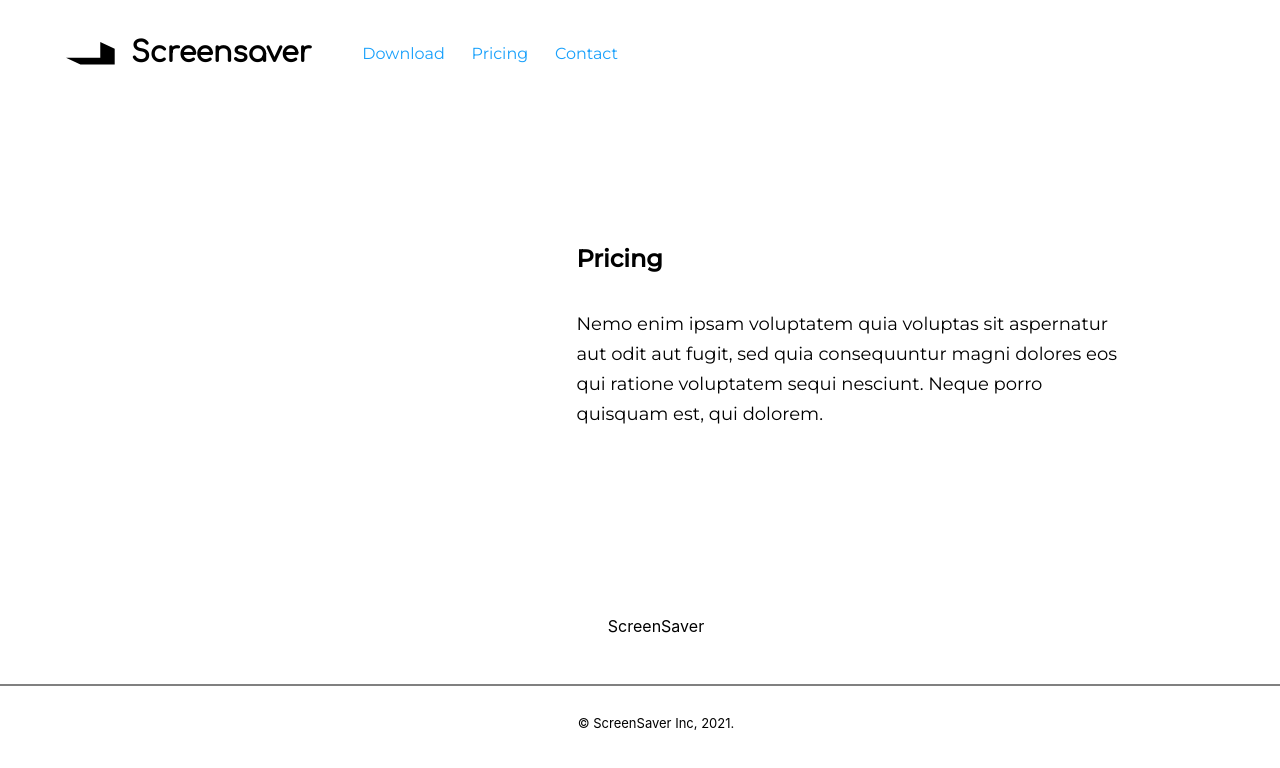
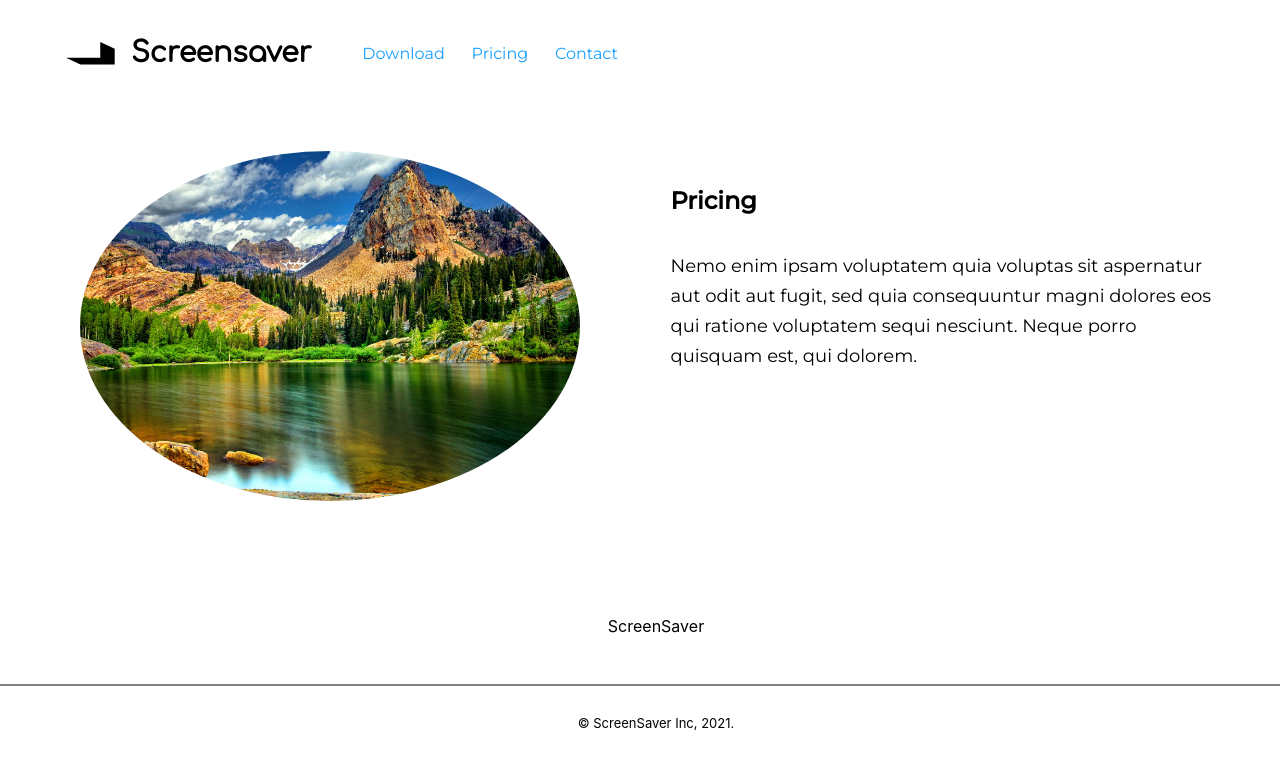
Before and after one commit to tarekel96/Electron_BackgroundImage_App, a React (Create React App) app in the folder web/: page /pricing in a window 1280 px wide. Shown: the top 768 px of the page. Built offline with nearby package versions, Linux system fonts and the light colour scheme.

Commit message:
Added LazyLoading to SectionImage Component

```diff
--- a/web/src/components/SectionImage.js
+++ b/web/src/components/SectionImage.js
@@ -1,18 +1,28 @@
 import React from 'react';
 import DEFAULT_IMAGE from '../styles/ExampleImage2.jpg';
 import styles from './sectionimage.module.css';
+import { LazyLoadImage } from 'react-lazy-load-image-component';
+import 'react-lazy-load-image-component/src/effects/blur.css';
 
 export const SectionImageLeft = () => {
 	return (
             //<div className={styles['sectionImageBack']}>
-			<img className={styles['sectionImageLeft']} src={DEFAULT_IMAGE} alt="SectionImage" />
+			<LazyLoadImage
+					className={styles['sectionImageLeft']}
+					src={DEFAULT_IMAGE}
+    				alt={'SectionImage'}
+   			 		effect="blur"/>
             //</div>
 	);
 };
 export const SectionImageRight = () => {
 	return (
             //<div className={styles['sectionImageBack']}>
-			<img className={styles['sectionImageRight']} src={DEFAULT_IMAGE} alt="SectionImage" />
+			<LazyLoadImage
+					className={styles['sectionImageRight']}
+					src={DEFAULT_IMAGE}
+    				alt={'SectionImage'}
+   			 		effect="blur"/>
             //</div>
 	);
 };
--- a/web/src/pages/Pricing.js
+++ b/web/src/pages/Pricing.js
@@ -3,18 +3,13 @@ import { Typography } from '../components/Typography.js';
 import { SectionImageLeft } from '../components/SectionImage.js';
 import Variants from '../styles/Variants.js';
 import styles from './pricing.module.css';
-import { LazyLoadImage } from 'react-lazy-load-image-component';
-import 'react-lazy-load-image-component/src/effects/blur.css';
 const { H_4, PARAGRAPH } = Variants;
 
 const Pricing = () => {
 	return (
 		<section className={styles['pricingLayoutContainer']}>
 			<section className={styles['pricingContainer']}>
-			<LazyLoadImage
-					src={SectionImageLeft}
-    				alt={'Section Image'}
-   			 		effect="blur"/>
+			<SectionImageLeft />
 				<div>
 					<Typography variant={H_4}>Pricing</Typography>
 					<Typography variant={PARAGRAPH}>
```
